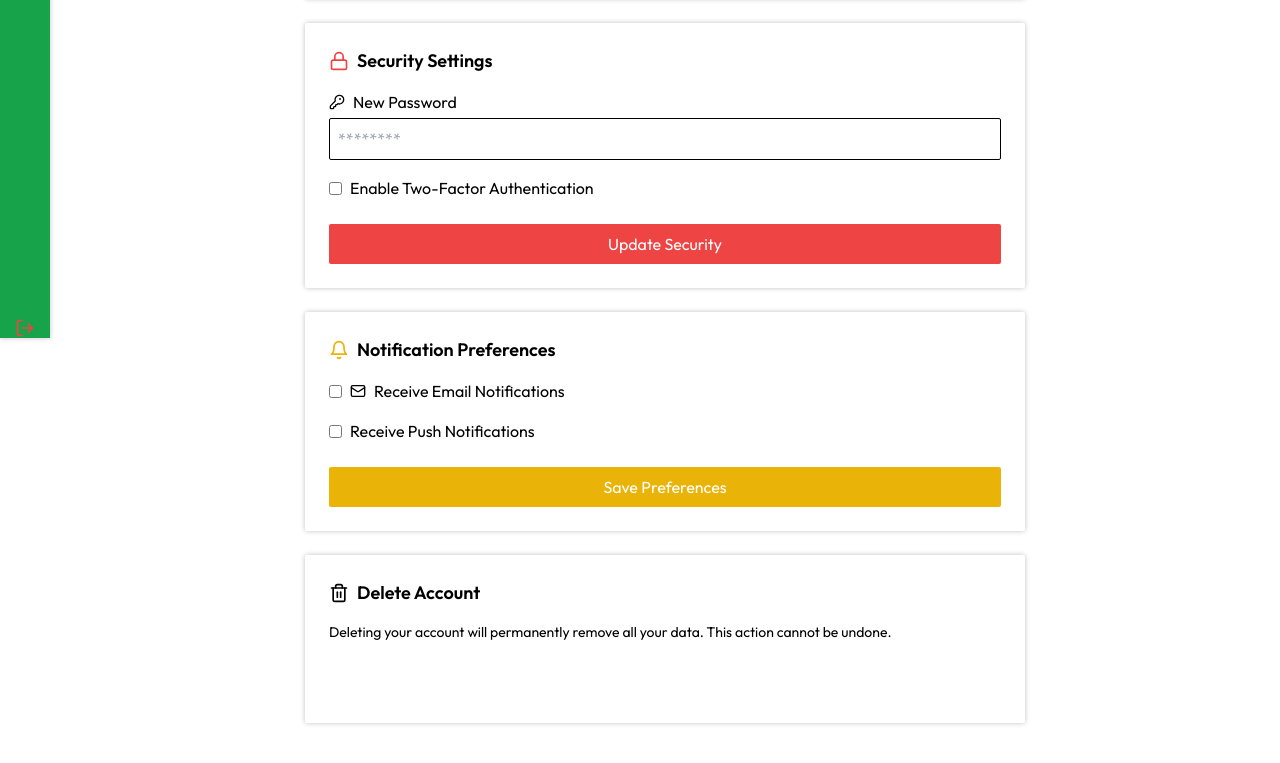
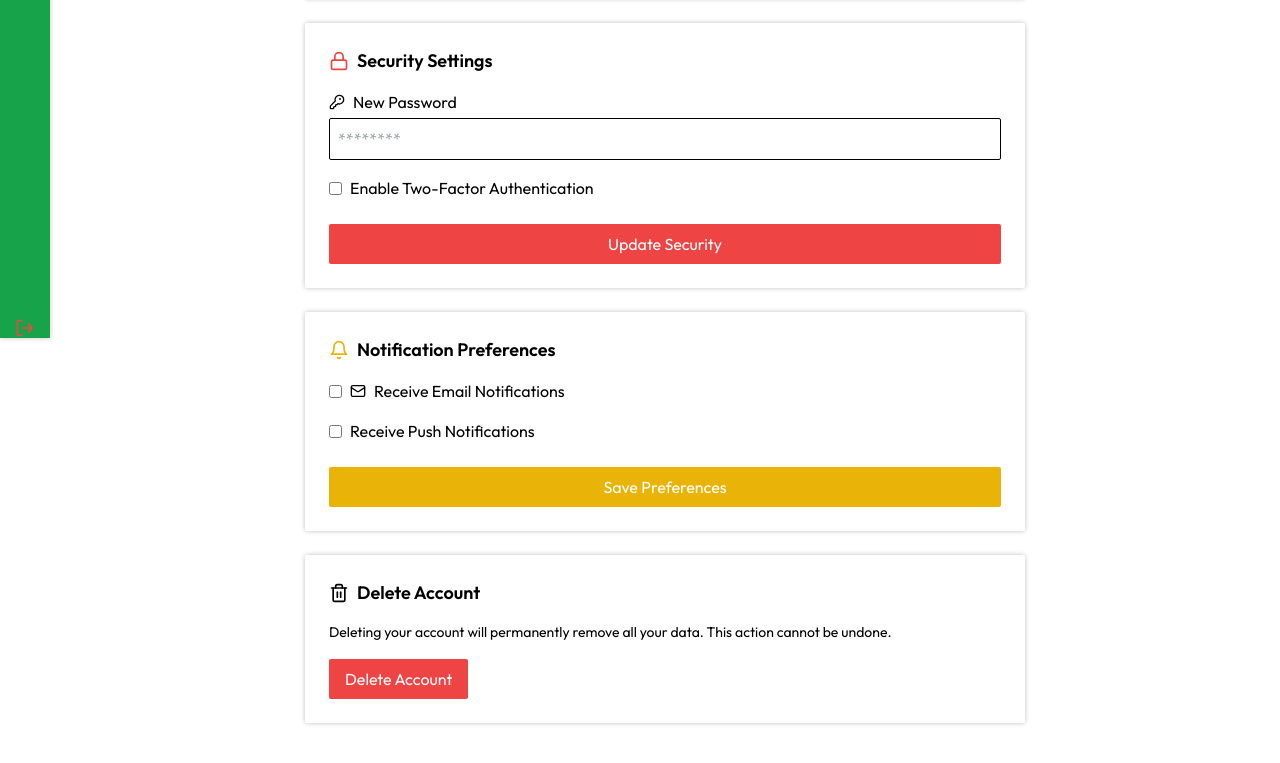
Before and after one commit to mercy-rotich/Meru_innovators_website, a React (Vite) app: page /account/user-settings in a window 1280 px wide. Shown: the part 462-1225 px from the top of the page. Built offline with nearby package versions, Linux system fonts and the light colour scheme.

Commit message:
Updated the settings page

```diff
--- a/src/components/users/navbar/MobileNav.jsx
+++ b/src/components/users/navbar/MobileNav.jsx
@@ -54,7 +54,7 @@ const MobileNav = ({ onClose, showMobile }) => {
                         scale: 1.05,
                         backgroundColor: "#f3f4f6",
                         transition: { duration: 0.2 },
-                        borderRadius:"2px"
+                        borderRadius: "2px",
                       }}
                       className="rounded-lg"
                     >
--- a/src/pages/UserAccount/UserSettings/UserSettings.jsx
+++ b/src/pages/UserAccount/UserSettings/UserSettings.jsx
@@ -115,7 +115,7 @@ const UserSettings = () => {
             action cannot be undone.
           </p>
 
-          <button className="bg-gray-600 text-white px-4 py-2 rounded-sm hover:bg-gray-700 transition">
+          <button className="text-white px-4 py-2 rounded-sm hover:bg-gray-700 transition bg-red-500 ">
             Delete Account
           </button>
         </div>
```
